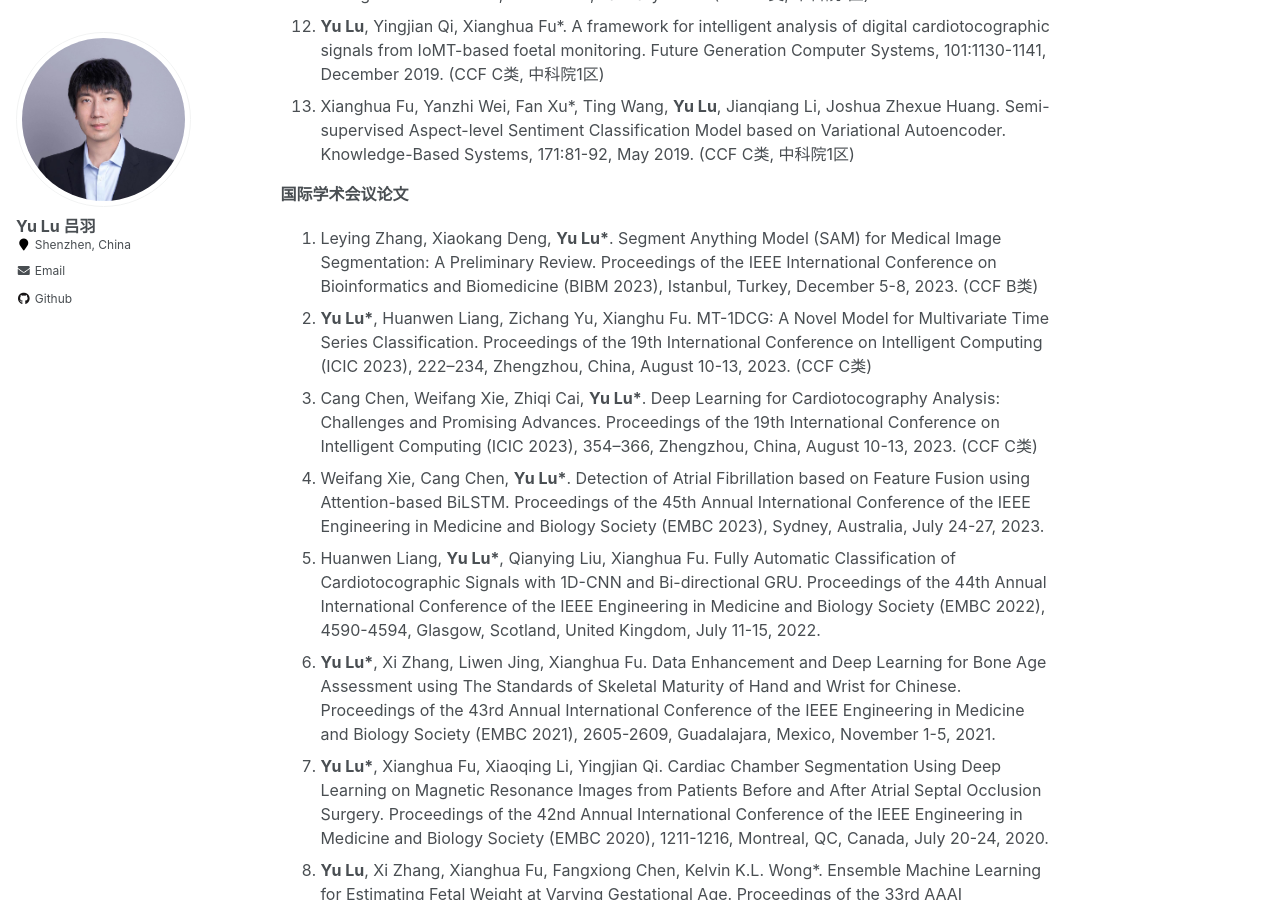
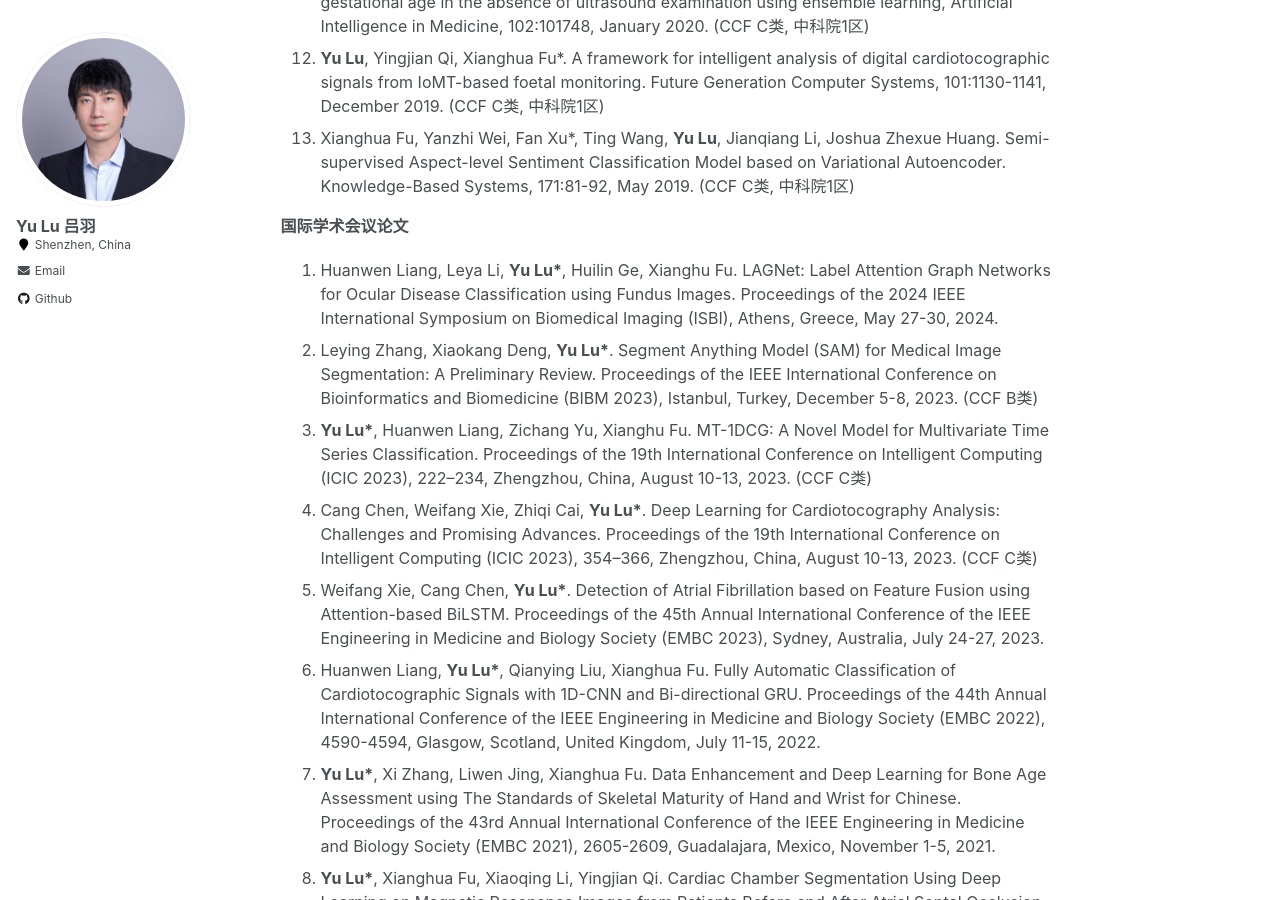
Before and after one commit to YukariUmezawa/lvyu.github.io, a Jekyll site: the page built from _pages/about.md, in a window 1280 px wide and 900 px high, scrolled down 3741 px. Built offline with Jekyll 4.4.1, drawn with Linux system fonts in a browser that asks for light colours; some of the changed text lies outside the part shown.

Commit message:
Update about.md

```diff
--- a/_pages/about.md
+++ b/_pages/about.md
@@ -38,6 +38,7 @@ Openings
 
 News
 ======
+- [02/2024] 1 paper accepted to ISBI 2024。
 - [11/2023] 1 paper accepted to BIBM 2023，本科生一作。
 - [05/2023] 2 papers accepted to ICIC 2023，本科生一作1篇。
 - [04/2023] 1 paper accepted to EMBC 2023，学生一作。
@@ -103,14 +104,15 @@ News
 
 ***国际学术会议论文***
 
-1. Leying Zhang, Xiaokang Deng, __Yu Lu*__. Segment Anything Model (SAM) for Medical Image Segmentation: A Preliminary Review. Proceedings of the IEEE International Conference on Bioinformatics and Biomedicine (BIBM 2023), Istanbul, Turkey, December 5-8, 2023. (CCF B类)
-2. __Yu Lu*__, Huanwen Liang, Zichang Yu, Xianghu Fu. MT-1DCG: A Novel Model for Multivariate Time Series Classification. Proceedings of the 19th International Conference on Intelligent Computing (ICIC 2023), 222–234, Zhengzhou, China, August 10-13, 2023. (CCF C类)
-3. Cang Chen, Weifang Xie, Zhiqi Cai, __Yu Lu*__. Deep Learning for Cardiotocography Analysis: Challenges and Promising Advances. Proceedings of the 19th International Conference on Intelligent Computing (ICIC 2023), 354–366, Zhengzhou, China, August 10-13, 2023. (CCF C类)
-4. Weifang Xie, Cang Chen, __Yu Lu*__. Detection of Atrial Fibrillation based on Feature Fusion using Attention-based BiLSTM. Proceedings of the 45th Annual International Conference of the IEEE Engineering in Medicine and Biology Society (EMBC 2023), Sydney, Australia, July 24-27, 2023.
-5. Huanwen Liang, __Yu Lu*__, Qianying Liu, Xianghua Fu. Fully Automatic Classification of Cardiotocographic Signals with 1D-CNN and Bi-directional GRU. Proceedings of the 44th Annual International Conference of the IEEE Engineering in Medicine and Biology Society (EMBC 2022), 4590-4594, Glasgow, Scotland, United Kingdom, July 11-15, 2022.
-6. __Yu Lu*__, Xi Zhang, Liwen Jing, Xianghua Fu. Data Enhancement and Deep Learning for Bone Age Assessment using The Standards of Skeletal Maturity of Hand and Wrist for Chinese. Proceedings of the 43rd Annual International Conference of the IEEE Engineering in Medicine and Biology Society (EMBC 2021), 2605-2609, Guadalajara, Mexico, November 1-5, 2021.
-7. __Yu Lu*__, Xianghua Fu, Xiaoqing Li, Yingjian Qi. Cardiac Chamber Segmentation Using Deep Learning on Magnetic Resonance Images from Patients Before and After Atrial Septal Occlusion Surgery. Proceedings of the 42nd Annual International Conference of the IEEE Engineering in Medicine and Biology Society (EMBC 2020), 1211-1216, Montreal, QC, Canada, July 20-24, 2020.
-8. __Yu Lu__, Xi Zhang, Xianghua Fu, Fangxiong Chen, Kelvin K.L. Wong*. Ensemble Machine Learning for Estimating Fetal Weight at Varying Gestational Age. Proceedings of the 33rd AAAI Conference on Artificial Intelligence (AAAI 2019), 9522-9527, Honolulu, Hawaii, USA, January 27 - February 1, 2019. (CCF A类)
+1. Huanwen Liang, Leya Li, __Yu Lu*__, Huilin Ge, Xianghu Fu. LAGNet: Label Attention Graph Networks for Ocular Disease Classification using Fundus Images. Proceedings of the 2024 IEEE International Symposium on Biomedical Imaging (ISBI), Athens, Greece, May 27-30, 2024.
+2. Leying Zhang, Xiaokang Deng, __Yu Lu*__. Segment Anything Model (SAM) for Medical Image Segmentation: A Preliminary Review. Proceedings of the IEEE International Conference on Bioinformatics and Biomedicine (BIBM 2023), Istanbul, Turkey, December 5-8, 2023. (CCF B类)
+3. __Yu Lu*__, Huanwen Liang, Zichang Yu, Xianghu Fu. MT-1DCG: A Novel Model for Multivariate Time Series Classification. Proceedings of the 19th International Conference on Intelligent Computing (ICIC 2023), 222–234, Zhengzhou, China, August 10-13, 2023. (CCF C类)
+4. Cang Chen, Weifang Xie, Zhiqi Cai, __Yu Lu*__. Deep Learning for Cardiotocography Analysis: Challenges and Promising Advances. Proceedings of the 19th International Conference on Intelligent Computing (ICIC 2023), 354–366, Zhengzhou, China, August 10-13, 2023. (CCF C类)
+5. Weifang Xie, Cang Chen, __Yu Lu*__. Detection of Atrial Fibrillation based on Feature Fusion using Attention-based BiLSTM. Proceedings of the 45th Annual International Conference of the IEEE Engineering in Medicine and Biology Society (EMBC 2023), Sydney, Australia, July 24-27, 2023.
+6. Huanwen Liang, __Yu Lu*__, Qianying Liu, Xianghua Fu. Fully Automatic Classification of Cardiotocographic Signals with 1D-CNN and Bi-directional GRU. Proceedings of the 44th Annual International Conference of the IEEE Engineering in Medicine and Biology Society (EMBC 2022), 4590-4594, Glasgow, Scotland, United Kingdom, July 11-15, 2022.
+7. __Yu Lu*__, Xi Zhang, Liwen Jing, Xianghua Fu. Data Enhancement and Deep Learning for Bone Age Assessment using The Standards of Skeletal Maturity of Hand and Wrist for Chinese. Proceedings of the 43rd Annual International Conference of the IEEE Engineering in Medicine and Biology Society (EMBC 2021), 2605-2609, Guadalajara, Mexico, November 1-5, 2021.
+8. __Yu Lu*__, Xianghua Fu, Xiaoqing Li, Yingjian Qi. Cardiac Chamber Segmentation Using Deep Learning on Magnetic Resonance Images from Patients Before and After Atrial Septal Occlusion Surgery. Proceedings of the 42nd Annual International Conference of the IEEE Engineering in Medicine and Biology Society (EMBC 2020), 1211-1216, Montreal, QC, Canada, July 20-24, 2020.
+9. __Yu Lu__, Xi Zhang, Xianghua Fu, Fangxiong Chen, Kelvin K.L. Wong*. Ensemble Machine Learning for Estimating Fetal Weight at Varying Gestational Age. Proceedings of the 33rd AAAI Conference on Artificial Intelligence (AAAI 2019), 9522-9527, Honolulu, Hawaii, USA, January 27 - February 1, 2019. (CCF A类)
 
 
 **（2018.9以前）**
```
